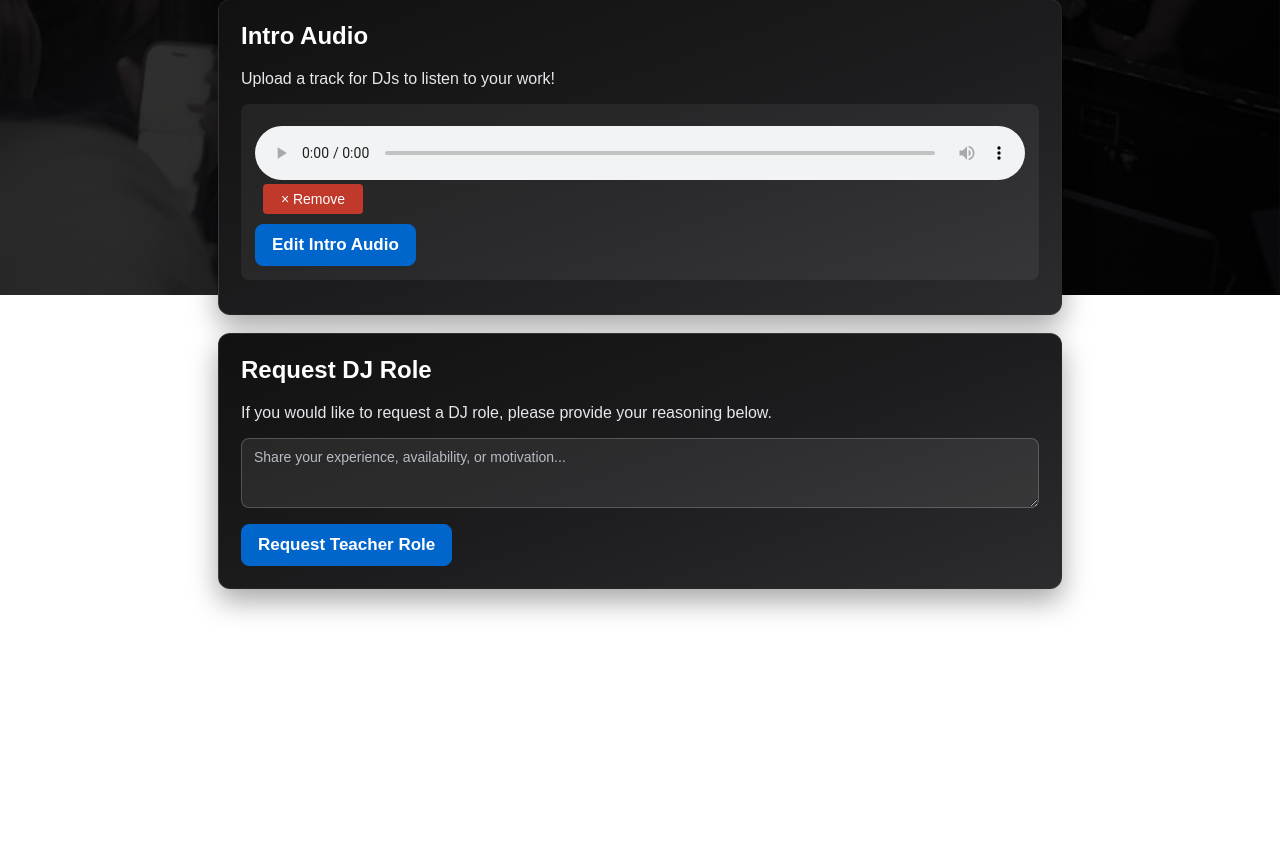
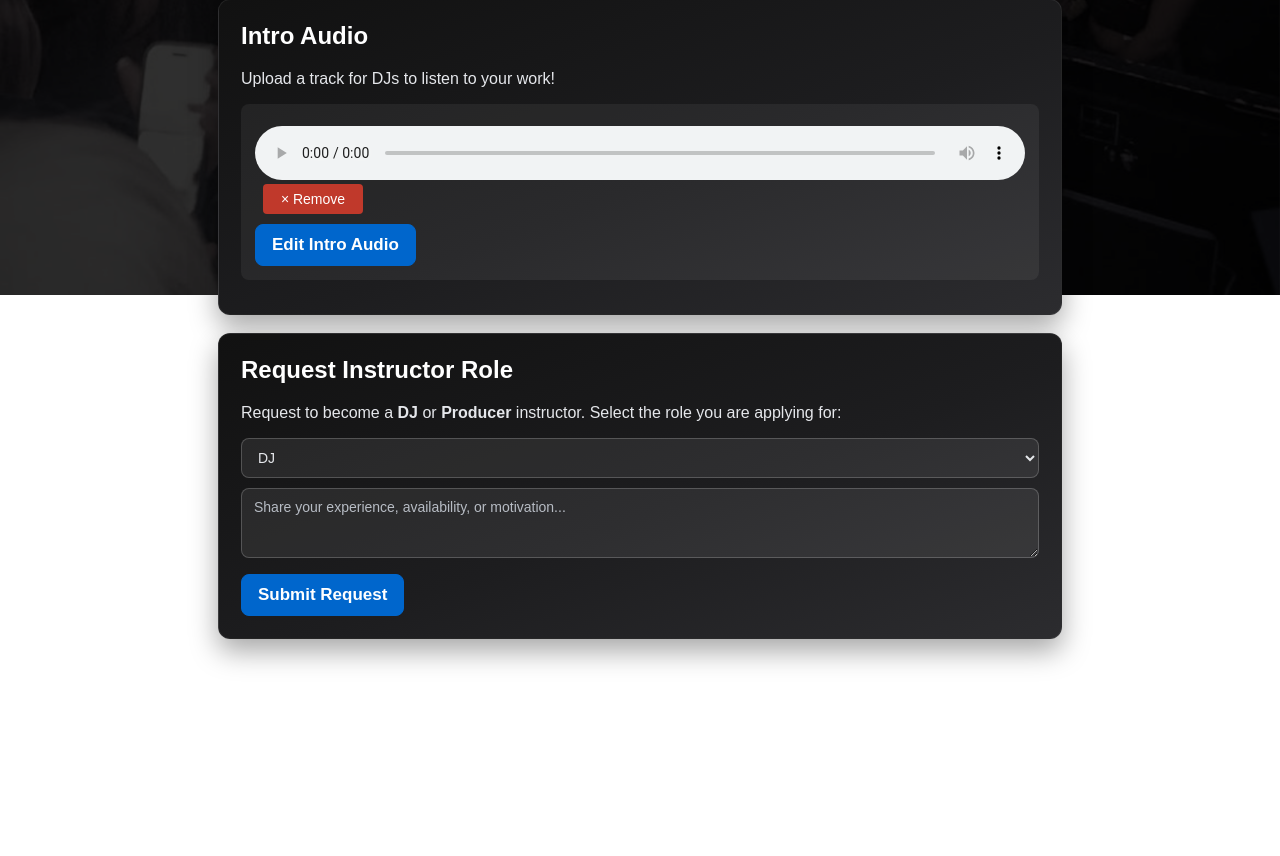
Before and after one commit to sidluthra1/djschedulerSHHO, a Django app: page /users/profile/ in a window 1280 px wide. Shown: the part 505-1361 px from the top of the page. Before the commit the page ends 1120 px from the top, so only its background shows below. Run offline with Django 5.2, Linux system fonts and the light colour scheme; a user stored in the database is signed in; tables that the repository leaves empty hold one stand-in row (values such as "Sample post"); grey boxes marked "Sample" are stand-in pictures.

Commit message:
Reflect DJ and Producer roles throughout the app; update admin role controls

```diff
--- a/users/templates/users/profile.html
+++ b/users/templates/users/profile.html
@@ -465,6 +465,8 @@ audio {
                     Role:
                     {% if profile.role == 'teacher' %}
                         DJ
+                    {% elif profile.role == 'producer' %}
+                        Producer
                     {% else %}
                         Student
                     {% endif %}
@@ -531,10 +533,10 @@ audio {
 
     {% if profile.role == 'student' %}
         <div class="card">
-            <h2>Request DJ Role</h2>
+            <h2>Request Instructor Role</h2>
             {% if pending_teacher_request %}
                 <div>
-                    <p class="muted" style="margin-top:8px;">DJ role request pending.</p>
+                    <p class="muted" style="margin-top:8px;">Instructor role request pending.</p>
                     {% if pending_teacher_request.explanation %}
                         <p class="muted" style="margin-top:4px;">Reason: {{ pending_teacher_request.explanation }}</p>
                     {% endif %}
@@ -542,9 +544,13 @@ audio {
             {% else %}
                 <form method="post" action="{% url 'request_teacher_role' %}" class="teacher-request-form">
                     {% csrf_token %}
-                    <p>If you would like to request a DJ role, please provide your reasoning below.</p>
+                    <p>Request to become a <strong>DJ</strong> or <strong>Producer</strong> instructor. Select the role you are applying for:</p>
+                    <select name="requested_role" class="bio-input" style="margin-bottom:10px;">
+                        <option value="teacher">DJ</option>
+                        <option value="producer">Producer</option>
+                    </select>
                     <textarea id="id_explanation" name="explanation" class="bio-input" rows="3" maxlength="1000" placeholder="Share your experience, availability, or motivation..."></textarea>
-                    <button type="submit" class="primary-btn">Request Teacher Role</button>
+                    <button type="submit" class="primary-btn">Submit Request</button>
                 </form>
             {% endif %}
         </div>
--- a/users/templates/users/public_profile.html
+++ b/users/templates/users/public_profile.html
@@ -434,6 +434,8 @@ audio {
                 Role:
                 {% if profile.role == 'teacher' %}
                     DJ
+                {% elif profile.role == 'producer' %}
+                    Producer
                 {% else %}
                     Student
                 {% endif %}
--- a/users/views.py
+++ b/users/views.py
@@ -87,7 +87,10 @@ def request_teacher_role(request):
     if request.method == "POST" and profile.role == "student":
         if not profile.has_pending_teacher_request():
             explanation = request.POST.get("explanation", "").strip()
-            RoleChangeRequest.objects.create(profile=profile, explanation=explanation)
+            requested_role = request.POST.get("requested_role", "teacher")
+            if requested_role not in ("teacher", "producer"):
+                requested_role = "teacher"
+            RoleChangeRequest.objects.create(profile=profile, explanation=explanation, requested_role=requested_role)
     return redirect("profile")
 
 # Admin decision on role requests
```
Also changed, not shown: users/templates/users/manage_roles.html (+5 -4 lines).
